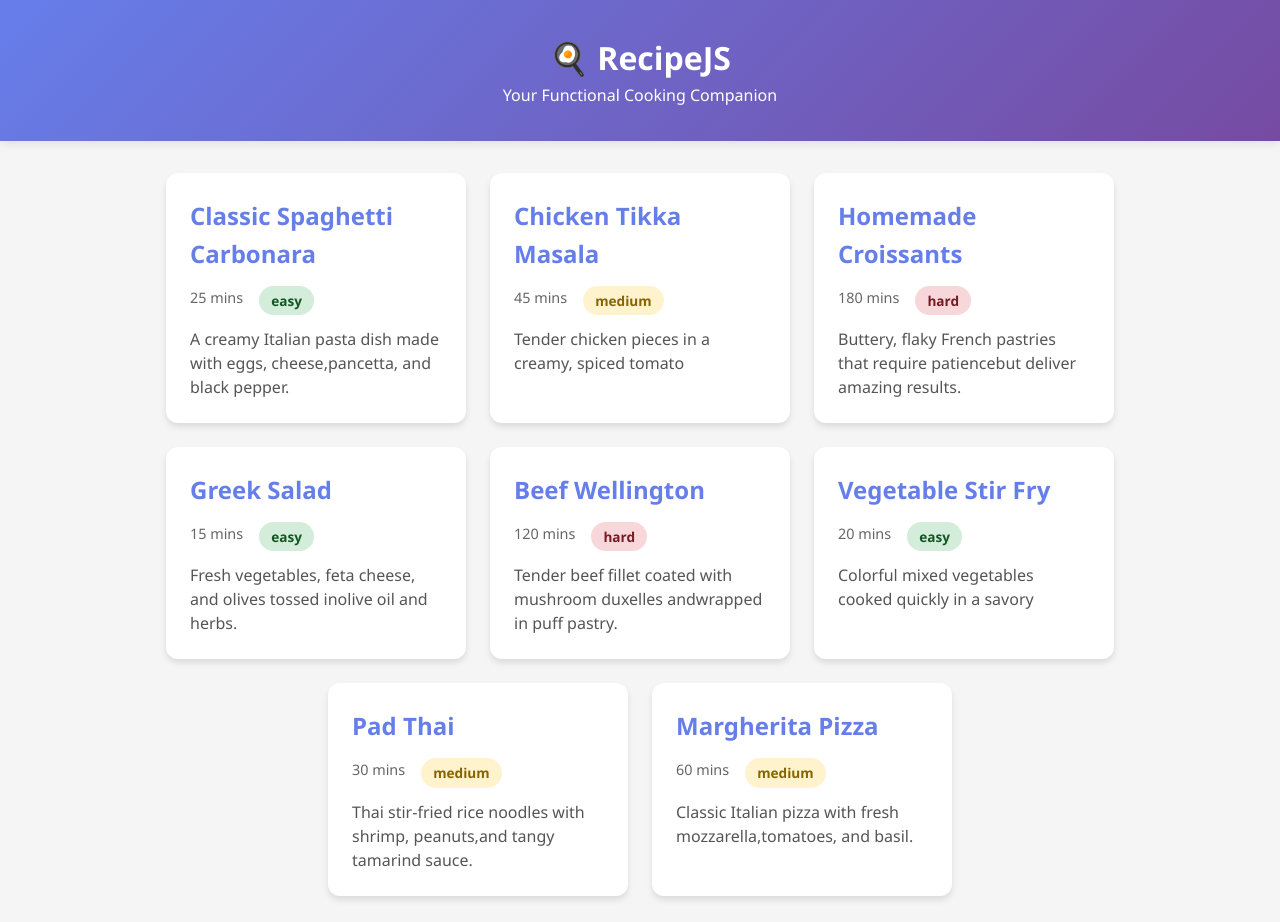
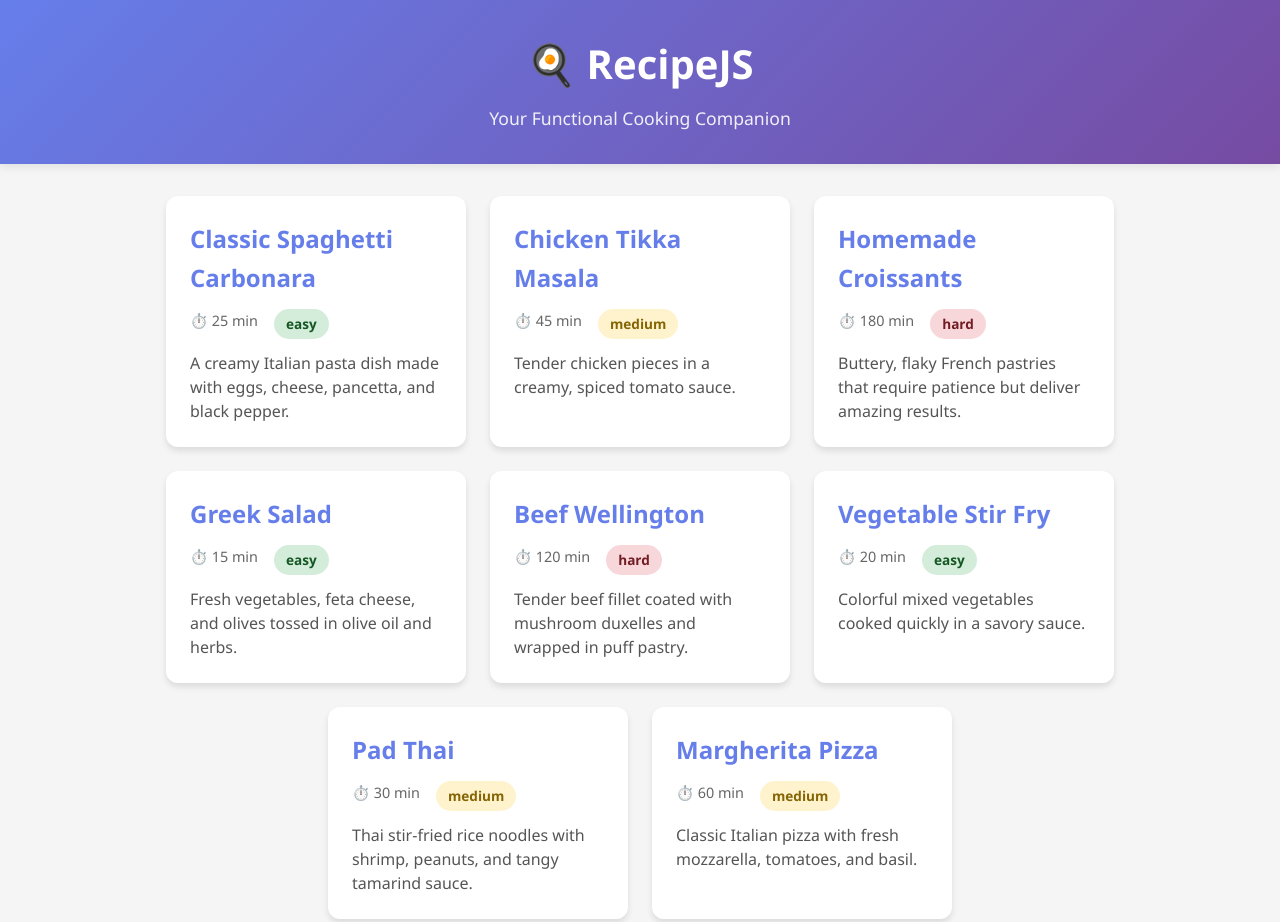
Before and after one commit to harirs139-ui/recipejs-functional-cooking, a plain HTML site: page index.html in a window 1280 px wide. Shown: the top 922 px of the page. Drawn offline with Linux system fonts and the light colour scheme.

Commit message:
Part 1: Fix code formatting, add emoji, data-id attribute, and complete CSS styling

```diff
--- a/app.js
+++ b/app.js
@@ -5,7 +5,7 @@ const recipes = [
     title: "Classic Spaghetti Carbonara",
     time: 25,
     difficulty: "easy",
-    description: "A creamy Italian pasta dish made with eggs, cheese,pancetta, and black pepper.",
+    description: "A creamy Italian pasta dish made with eggs, cheese, pancetta, and black pepper.",
     category: "pasta"
 },
 
@@ -15,7 +15,7 @@ const recipes = [
     title: "Chicken Tikka Masala",
     time: 45,
     difficulty: "medium",
-    description: "Tender chicken pieces in a creamy, spiced tomato",
+    description: "Tender chicken pieces in a creamy, spiced tomato sauce.",
     category: "curry"
 },
 {
@@ -23,7 +23,7 @@ const recipes = [
     title: "Homemade Croissants",
     time: 180,
     difficulty: "hard",
-    description: "Buttery, flaky French pastries that require patiencebut deliver amazing results.",
+    description: "Buttery, flaky French pastries that require patience but deliver amazing results.",
     category: "baking"
 },
 {
@@ -31,7 +31,7 @@ const recipes = [
     title: "Greek Salad",
     time: 15,
     difficulty: "easy",
-    description: "Fresh vegetables, feta cheese, and olives tossed inolive oil and herbs.",
+    description: "Fresh vegetables, feta cheese, and olives tossed in olive oil and herbs.",
     category: "salad"
 },
 {
@@ -39,7 +39,7 @@ const recipes = [
     title: "Beef Wellington",
     time: 120,
     difficulty: "hard",
-    description: "Tender beef fillet coated with mushroom duxelles andwrapped in puff pastry.",
+    description: "Tender beef fillet coated with mushroom duxelles and wrapped in puff pastry.",
     category: "meat"
 },
 {
@@ -47,7 +47,7 @@ const recipes = [
     title: "Vegetable Stir Fry",
     time: 20,
     difficulty: "easy",
-    description: "Colorful mixed vegetables cooked quickly in a savory",
+    description: "Colorful mixed vegetables cooked quickly in a savory sauce.",
     category: "vegetarian"
 },
 {
@@ -55,7 +55,7 @@ const recipes = [
     title: "Pad Thai",
     time: 30,
     difficulty: "medium",
-    description: "Thai stir-fried rice noodles with shrimp, peanuts,and tangy tamarind sauce.",
+    description: "Thai stir-fried rice noodles with shrimp, peanuts, and tangy tamarind sauce.",
     category: "noodles"
 },
 {
@@ -63,7 +63,7 @@ const recipes = [
     title: "Margherita Pizza",
     time: 60,
     difficulty: "medium",
-    description: "Classic Italian pizza with fresh mozzarella,tomatoes, and basil.",
+    description: "Classic Italian pizza with fresh mozzarella, tomatoes, and basil.",
     category: "pizza"
 }
 ];
@@ -72,13 +72,11 @@ const recipeContainer = document.querySelector('#recipe-container');
 // Function to create single recipe card
 const createRecipeCard = (recipe) => {
     return `
-<div class="recipe-card">
+        <div class="recipe-card" data-id="${recipe.id}">
             <h3>${recipe.title}</h3>
             <div class="recipe-meta">
-<span> ${recipe.time} mins</span>
-<span class="difficulty ${recipe.difficulty}">
-${recipe.difficulty}
-</span>
+                <span>⏱️ ${recipe.time} min</span>
+                <span class="difficulty ${recipe.difficulty}">${recipe.difficulty}</span>
             </div>
             <p>${recipe.description}</p>
         </div>
--- a/style.css
+++ b/style.css
@@ -19,6 +19,16 @@ header {
     box-shadow: 0 2px 10px rgba(0,0,0,0.1);
 }
 
+header h1 {
+    font-size: 2.5rem;
+    margin-bottom: 0.5rem;
+}
+
+header p {
+    font-size: 1.1rem;
+    opacity: 0.9;
+}
+
 main {
     max-width: 1200px;
     margin: 2rem auto;
@@ -33,12 +43,12 @@ main {
 }
 
 .recipe-card {
-    background: white ;
-    border-radius: 12px ;
-    box-shadow: 0 4px 6px rgba(0,0,0,0.1) ;
-    padding: 1.5rem ;
-    width: 300px ;
-    transition: transform 0.3s ease, box-shadow 0.3s ease
+    background: white;
+    border-radius: 12px;
+    box-shadow: 0 4px 6px rgba(0,0,0,0.1);
+    padding: 1.5rem;
+    width: 300px;
+    transition: transform 0.3s ease, box-shadow 0.3s ease;
 }
 
 .recipe-card:hover {
```
Lines whose indentation alone changed are shown as unchanged.
